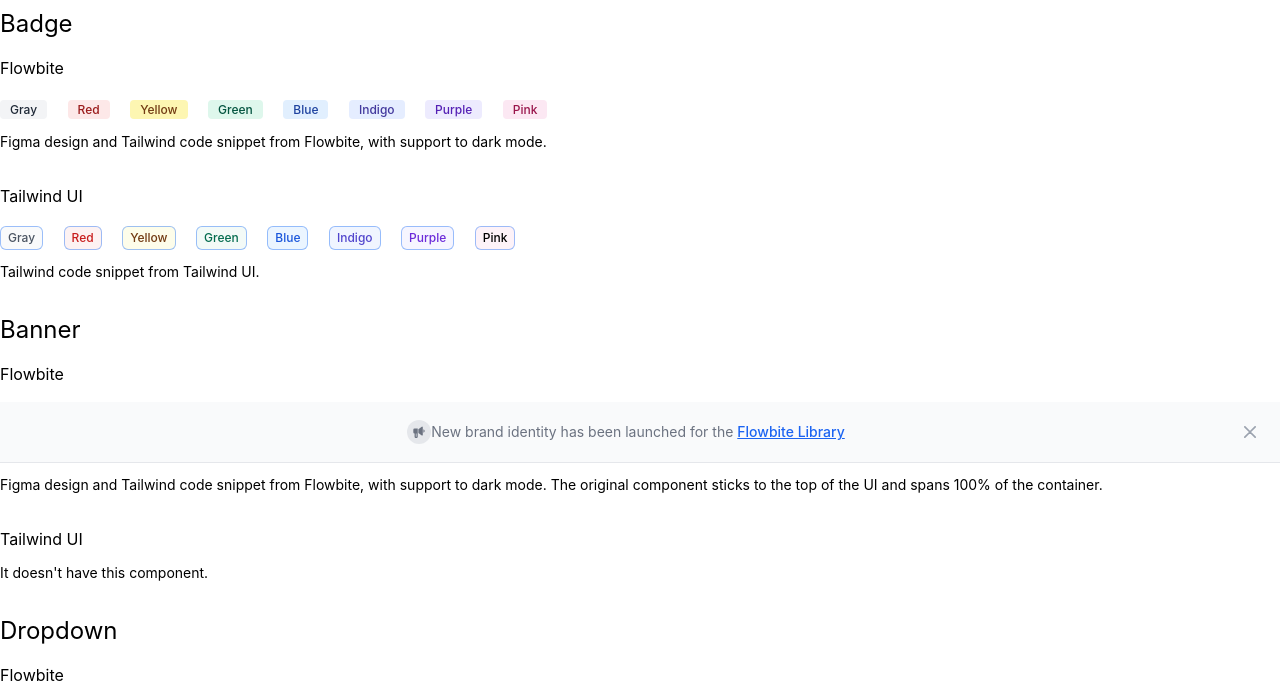
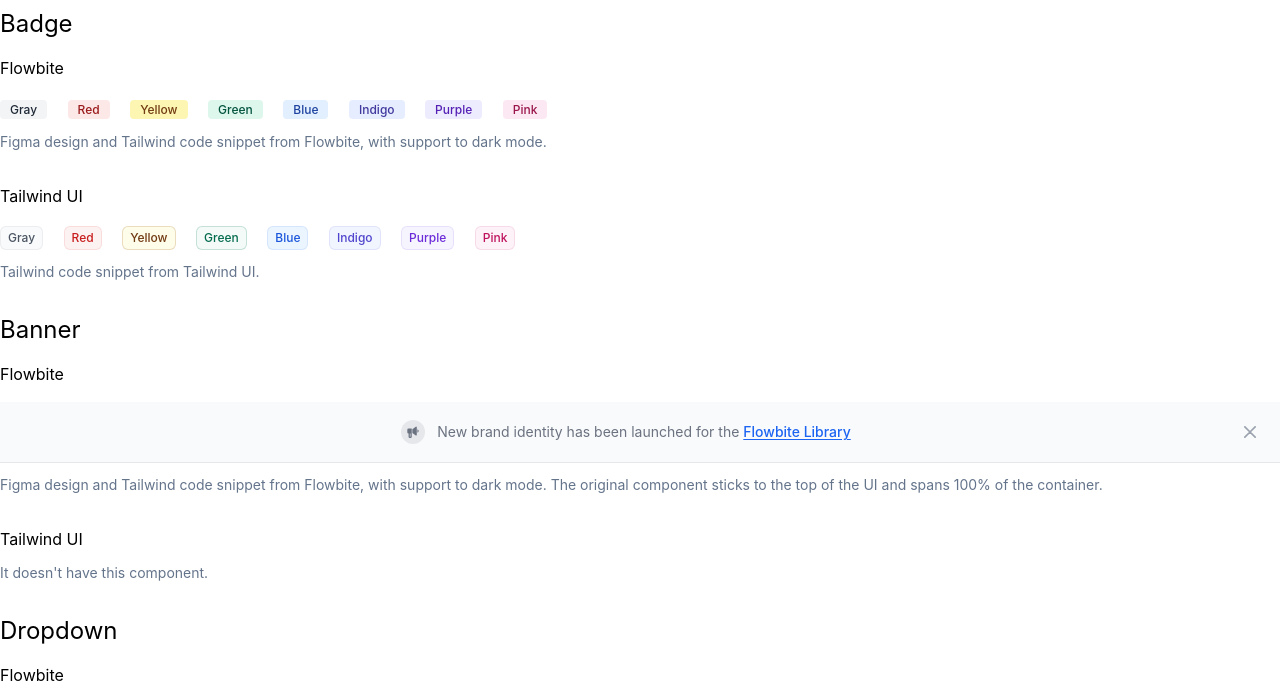
Before and after one commit to cardosogabriel/aspin-ds, a plain HTML site: page index.html in a window 1280 px wide. Shown: the part 104-800 px from the top of the page. Drawn offline with nearby package versions, Linux system fonts and the light colour scheme; the site is published under a folder, as on GitHub Pages, so addresses that start at the root find nothing.

Commit message:
Fixes path to css.

```diff
--- a/index.html
+++ b/index.html
@@ -4,7 +4,7 @@
   <meta charset="UTF-8">
   <meta name="viewport" content="width=device-width, initial-scale=1.0">
   <title>Document</title>
-  <link href="/dist/styles.css" rel="stylesheet">
+  <link href="dist/styles.css" rel="stylesheet">
   <link href="https://cdnjs.cloudflare.com/ajax/libs/flowbite/2.2.0/flowbite.min.css" rel="stylesheet">
 </head>
 <body>
```
Also changed, not shown: dist/styles.css.
